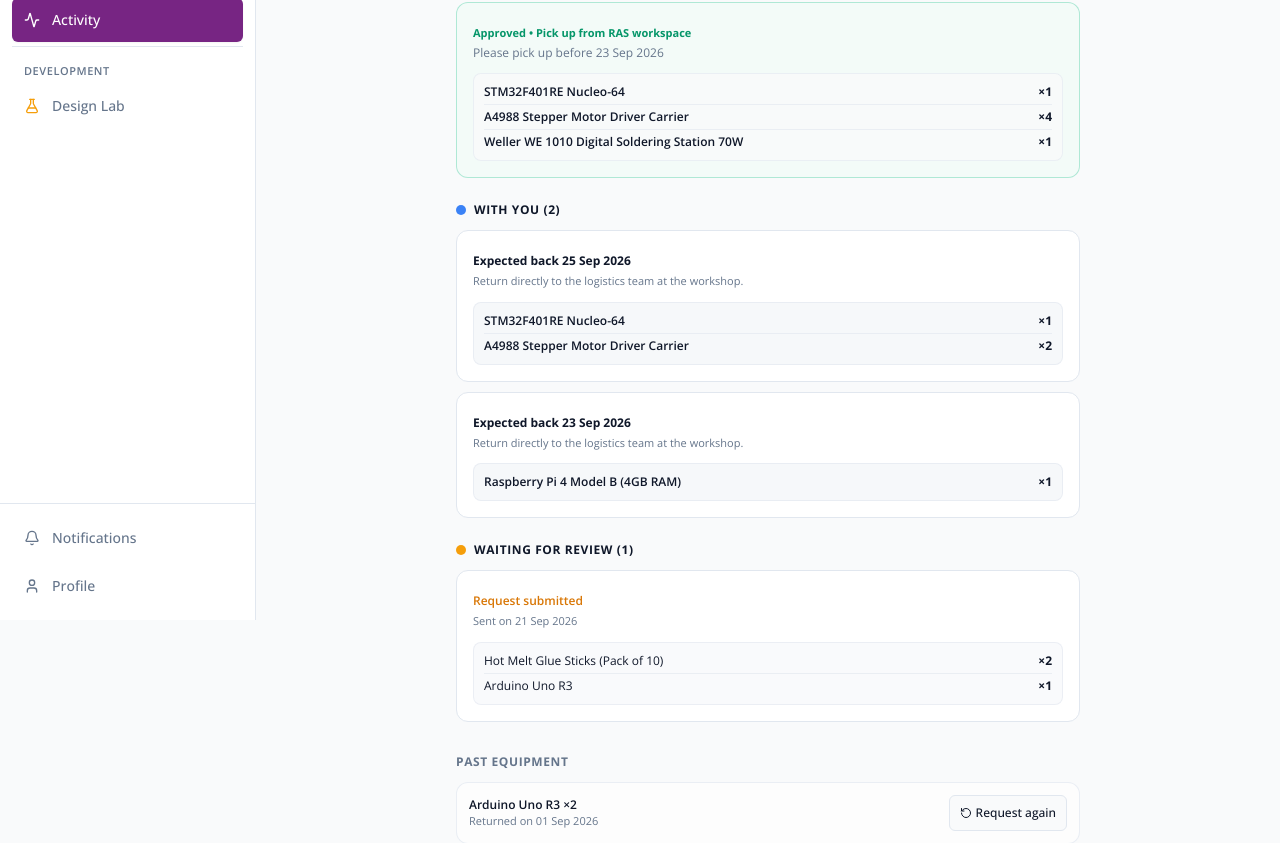
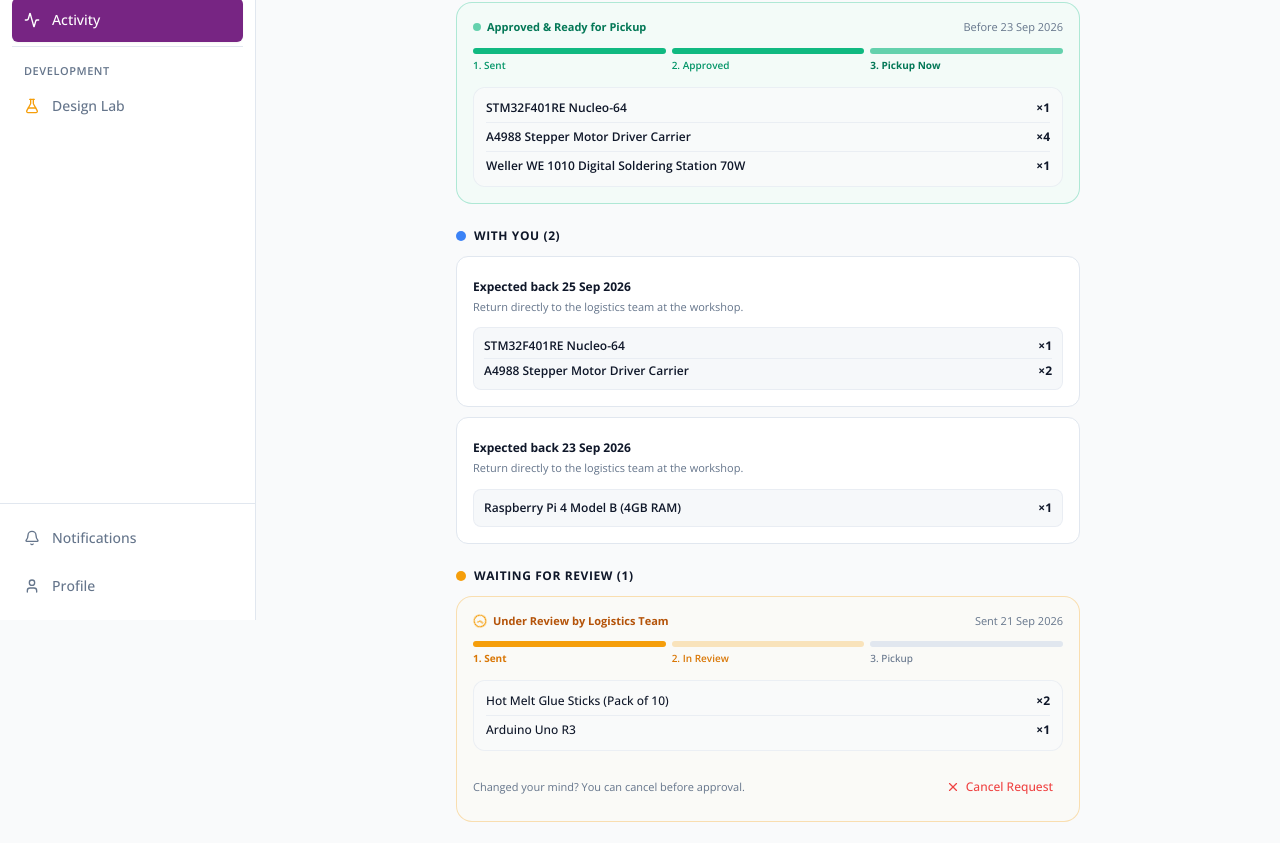
Before and after one commit to Rami-Troudi/ieee-ras-insat-logistics, a React (Vite) app: page /app/activity in a window 1280 px wide. Shown: the part 180-1023 px from the top of the page. Built offline with nearby package versions, Linux system fonts and the light colour scheme; sample sign-in values are in the browser's storage.

Commit message:
feat(ux): modern quick-filter tags, visual request status stepper, and 1-tap request cancellation

```diff
--- a/src/features/activity/pages/MemberActivityPage.tsx
+++ b/src/features/activity/pages/MemberActivityPage.tsx
@@ -1,6 +1,6 @@
 import React from "react";
 import { Link } from "react-router-dom";
-import { useUserRequests } from "@/features/requests/hooks/useRequests";
+import { useUserRequests, useCancelRequest } from "@/features/requests/hooks/useRequests";
 import { useUserLoans } from "@/features/loans/hooks/useLoans";
 import { useInventoryItems } from "@/features/inventory/hooks/useInventory";
 import { useSession } from "@/hooks/useSession";
@@ -8,11 +8,12 @@
 import { LoadingState } from "@/components/shared/LoadingState";
 import { Button } from "@/components/ui/button";
 import { formatDate } from "@/lib/dates";
-import { Package, RotateCcw, Plus } from "lucide-react";
+import { Package, RotateCcw, Plus, X, Clock } from "lucide-react";
 
 export const MemberActivityPage: React.FC = () => {
   const { currentPersona } = useSession();
   const { addItem } = useBorrowCart();
+  const cancelRequestMutation = useCancelRequest(currentPersona.id);
 
   const { data: requests = [], isLoading: loadingReqs } = useUserRequests(currentPersona.id);
   const { data: loans = [], isLoading: loadingLoans } = useUserLoans(currentPersona.id);
@@ -101,31 +102,47 @@
             </h2>
           </div>
 
-          <div className="space-y-2.5">
+          <div className="space-y-3">
             {readyToPickUp.map((req) => (
               <div
                 key={req.id}
-                className="p-4 rounded-xl border border-emerald-500/30 bg-emerald-50/40 dark:bg-emerald-950/20 shadow-xs space-y-3"
+                className="p-4 rounded-2xl border border-emerald-500/30 bg-emerald-50/40 dark:bg-emerald-950/20 shadow-xs space-y-3.5"
               >
-                <div className="flex items-start justify-between gap-2">
-                  <div className="space-y-0.5">
-                    <span className="text-[11px] font-bold text-emerald-600 dark:text-emerald-400">
-                      Approved • Pick up from RAS workspace
+                {/* Visual Status Stepper */}
+                <div className="space-y-2">
+                  <div className="flex items-center justify-between text-[11px] font-bold">
+                    <span className="text-emerald-700 dark:text-emerald-400 flex items-center gap-1.5">
+                      <span className="w-2 h-2 rounded-full bg-emerald-500 animate-pulse" />
+                      Approved & Ready for Pickup
                     </span>
-                    <div className="text-xs text-muted-foreground">
-                      {req.pickupDeadline && (
-                        <span>Please pick up before {formatDate(req.pickupDeadline)}</span>
-                      )}
+                    <span className="text-muted-foreground font-normal">
+                      {req.pickupDeadline ? `Before ${formatDate(req.pickupDeadline)}` : "At RAS desk"}
+                    </span>
+                  </div>
+
+                  {/* 3-Step Visual Progress Bar */}
+                  <div className="grid grid-cols-3 gap-1.5 pt-1">
+                    <div className="space-y-1">
+                      <div className="h-1.5 rounded-full bg-emerald-500" />
+                      <span className="text-[10px] text-emerald-600 dark:text-emerald-400 font-semibold block">1. Sent</span>
+                    </div>
+                    <div className="space-y-1">
+                      <div className="h-1.5 rounded-full bg-emerald-500" />
+                      <span className="text-[10px] text-emerald-600 dark:text-emerald-400 font-semibold block">2. Approved</span>
+                    </div>
+                    <div className="space-y-1">
+                      <div className="h-1.5 rounded-full bg-emerald-500 animate-pulse" />
+                      <span className="text-[10px] text-emerald-700 dark:text-emerald-300 font-bold block">3. Pickup Now</span>
                     </div>
                   </div>
                 </div>
 
                 {/* Items */}
-                <div className="divide-y divide-border/60 bg-background/80 rounded-lg p-2.5 border border-border/60 text-xs space-y-1">
+                <div className="divide-y divide-border/60 bg-background/80 rounded-xl p-3 border border-border/60 text-xs space-y-1.5">
                   {req.items.map((item) => (
                     <div
                       key={item.id}
-                      className="pt-1 first:pt-0 flex items-center justify-between"
+                      className="pt-1.5 first:pt-0 flex items-center justify-between"
                     >
                       <span className="font-semibold text-foreground">{item.itemName}</span>
                       <span className="font-bold text-foreground">
@@ -204,33 +221,77 @@
             </h2>
           </div>
 
-          <div className="space-y-2.5">
+          <div className="space-y-3">
             {waiting.map((req) => (
               <div
                 key={req.id}
-                className="p-4 rounded-xl border border-border bg-card shadow-xs space-y-3"
+                className="p-4 rounded-2xl border border-amber-500/30 bg-amber-50/20 dark:bg-amber-950/10 shadow-xs space-y-3.5"
               >
-                <div className="flex items-start justify-between gap-2">
-                  <div>
-                    <span className="text-xs font-semibold text-amber-600 dark:text-amber-400">
-                      Request submitted
+                {/* Visual Status Stepper */}
+                <div className="space-y-2">
+                  <div className="flex items-center justify-between text-[11px] font-bold">
+                    <span className="text-amber-700 dark:text-amber-400 flex items-center gap-1.5">
+                      <Clock className="w-3.5 h-3.5 text-amber-500 animate-spin" />
+                      Under Review by Logistics Team
                     </span>
-                    <p className="text-[11px] text-muted-foreground mt-0.5">
-                      Sent on {formatDate(req.createdAt)}
-                    </p>
+                    <span className="text-muted-foreground font-normal">
+                      Sent {formatDate(req.createdAt)}
+                    </span>
+                  </div>
+
+                  {/* 3-Step Visual Progress Bar */}
+                  <div className="grid grid-cols-3 gap-1.5 pt-1">
+                    <div className="space-y-1">
+                      <div className="h-1.5 rounded-full bg-amber-500" />
+                      <span className="text-[10px] text-amber-600 dark:text-amber-400 font-bold block">1. Sent</span>
+                    </div>
+                    <div className="space-y-1">
+                      <div className="h-1.5 rounded-full bg-amber-500/40 animate-pulse" />
+                      <span className="text-[10px] text-amber-600 dark:text-amber-400 font-semibold block">2. In Review</span>
+                    </div>
+                    <div className="space-y-1">
+                      <div className="h-1.5 rounded-full bg-muted" />
+                      <span className="text-[10px] text-muted-foreground font-medium block">3. Pickup</span>
+                    </div>
                   </div>
                 </div>
 
-                <div className="divide-y divide-border/60 bg-muted/20 rounded-lg p-2.5 border border-border/60 text-xs space-y-1">
+                {/* Items */}
+                <div className="divide-y divide-border/60 bg-background/80 rounded-xl p-3 border border-border/60 text-xs space-y-1.5">
                   {req.items.map((item) => (
                     <div
                       key={item.id}
-                      className="pt-1 first:pt-0 flex items-center justify-between"
+                      className="pt-1.5 first:pt-0 flex items-center justify-between"
                     >
-                      <span className="text-foreground">{item.itemName}</span>
+                      <span className="text-foreground font-medium">{item.itemName}</span>
                       <span className="font-bold text-foreground">×{item.requestedQuantity}</span>
                     </div>
                   ))}
+                </div>
+
+                {/* Direct 1-tap Cancel Action */}
+                <div className="flex items-center justify-between pt-1 text-xs">
+                  <p className="text-[11px] text-muted-foreground">
+                    Changed your mind? You can cancel before approval.
+                  </p>
+                  <Button
+                    type="button"
+                    variant="ghost"
+                    size="sm"
+                    disabled={cancelRequestMutation.isPending}
+                    onClick={() => {
+                      if (window.confirm("Cancel this equipment request?")) {
+                        cancelRequestMutation.mutate({
+                          requestId: req.id,
+                          reason: "Cancelled by student",
+                        });
+                      }
+                    }}
+                    className="h-8 px-2.5 text-xs text-destructive hover:bg-destructive/10 hover:text-destructive gap-1.5 shrink-0"
+                  >
+                    <X className="w-3.5 h-3.5" />
+                    <span>Cancel Request</span>
+                  </Button>
                 </div>
               </div>
             ))}
```
Also changed, not shown: src/features/inventory/pages/MemberInventoryPage.tsx (+41 -42 lines).
